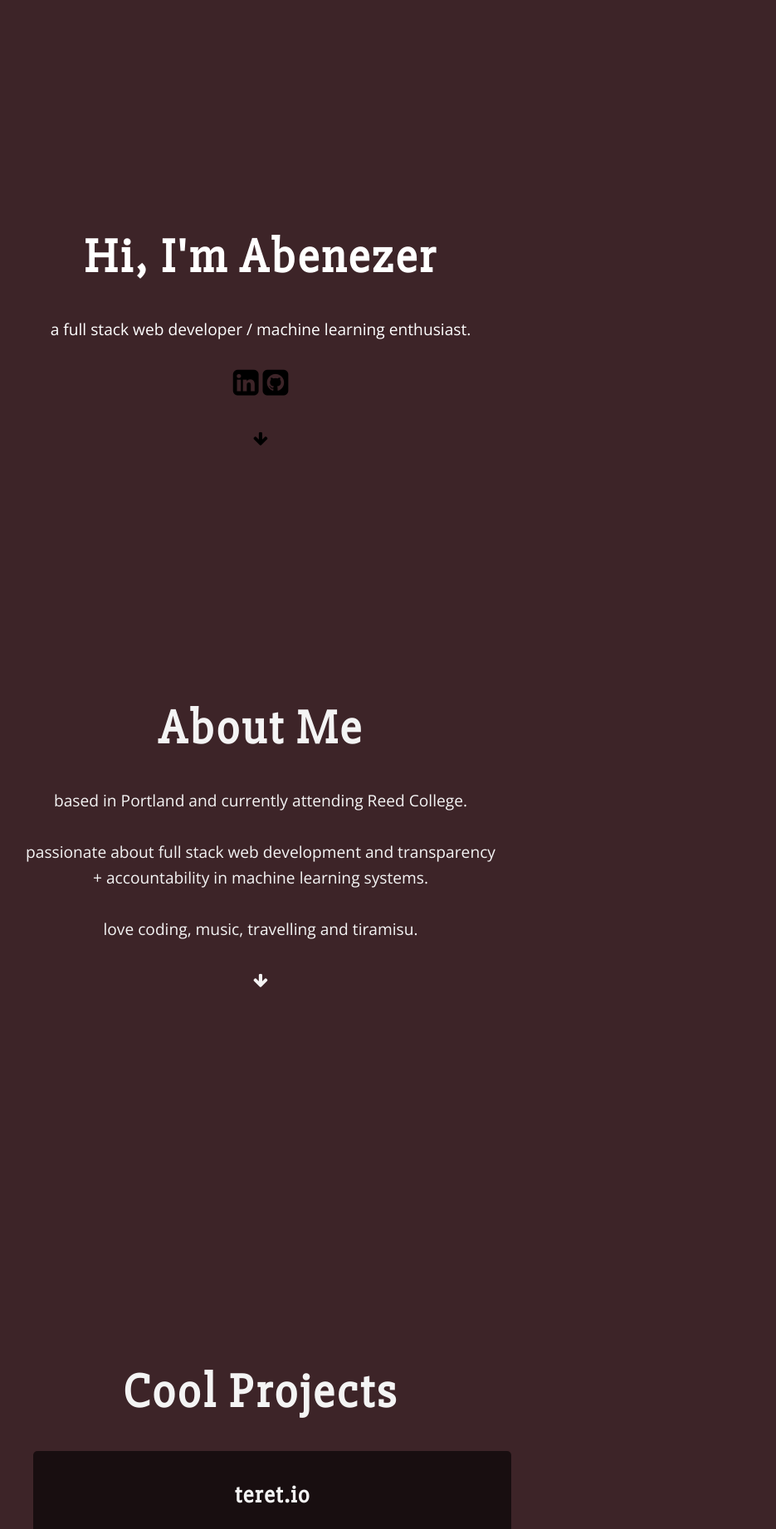
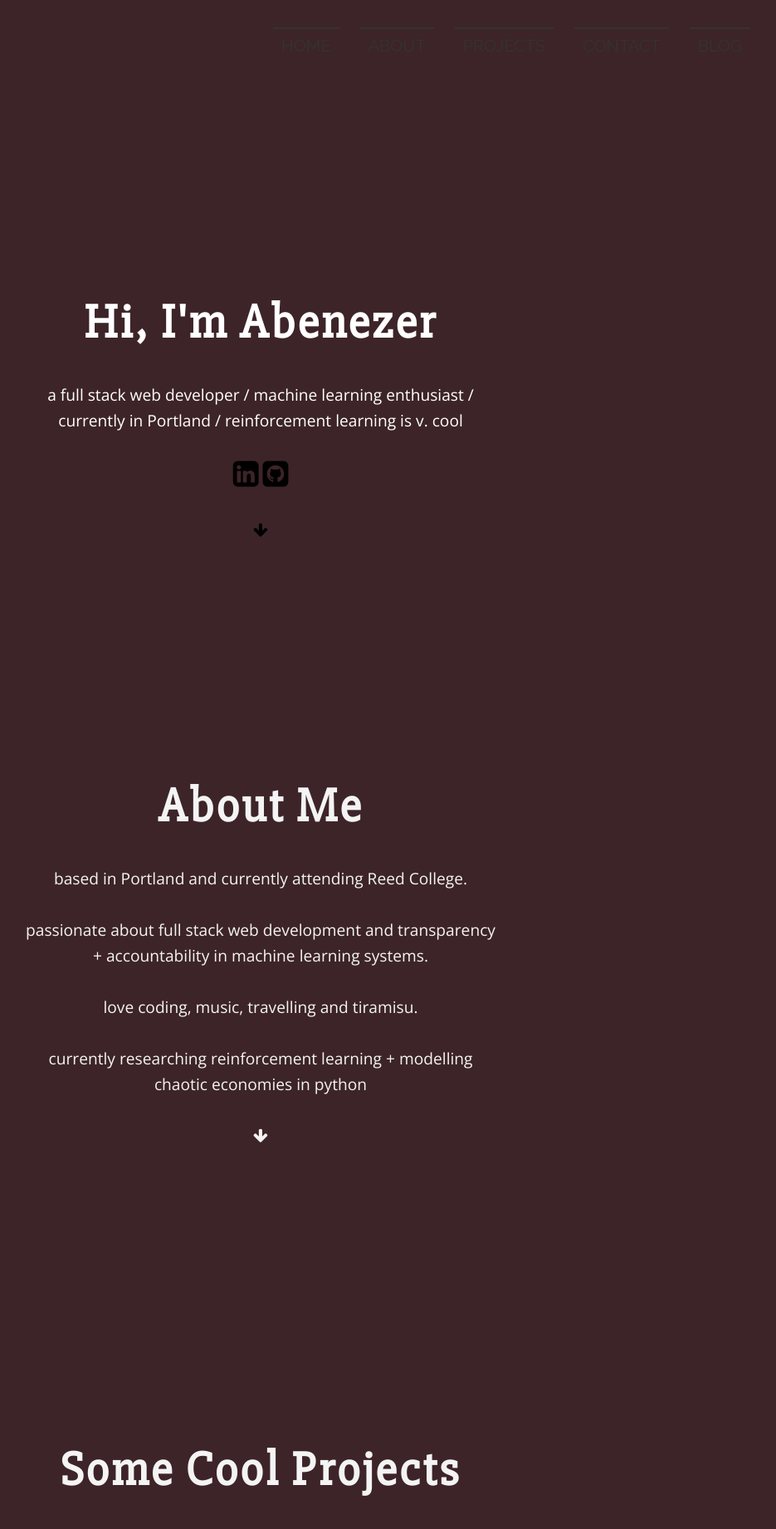
Before and after one commit to a6enez3r/portfolio, a Flask app: page / in a window 1280 px wide. Shown: the top 1843 px of the page at 83% size, without its empty margins (326-1261 px from the left). Run offline with Flask 2, Linux system fonts and the light colour scheme; some libraries are stand-ins or nearby versions.

Commit message:
alpha final adjustments. added white tiles to homepage projects section. need more for portfolio section

```diff
--- a/portfolio/templates/home.html
+++ b/portfolio/templates/home.html
@@ -8,71 +8,19 @@
     <link rel="stylesheet" href="https://cdnjs.cloudflare.com/ajax/libs/font-awesome/4.7.0/css/font-awesome.min.css">
     <script src="https://code.jquery.com/jquery-3.2.1.js" integrity="sha256-DZAnKJ/6XZ9si04Hgrsxu/8s717jcIzLy3oi35EouyE=" crossorigin="anonymous"></script>
 
-    <style>
-
-        @import url('https://fonts.googleapis.com/css?family=Open+Sans|Slabo+27px');
-        /* Setting fade transition and default settings */
+<style>
+@import url('https://fonts.googleapis.com/css?family=Open+Sans|Slabo+27px');
+@import url('https://fonts.googleapis.com/css?family=Raleway');
 
 body {
   color: #000;
   background-color: #f4f4f4;
   transition: background-color 0.75s ease;
-}
-
-/* panel styles */
-.panel {
-  /* min height incase content is higher than window height */
-  min-height: 100vh;
-  display: flex;
-  justify-content: space-around;
-  flex-direction: column;
-  align-items: center;
-  /* outline: 10px solid hotpink; */
-  /* turn above on to see the edge of panels */
-}
-
-
-/* colours */
-.color-violet {
-  background-color: #265E79;
-  color: #ffffff;
-}
-.color-indigo {
-  background-color: #8C6B36;
-  color: #ffffff;
-}
-.color-blue {
-  background-color: #3D2428;
-  color: #ffffff;
-}
-
-.text {
-  min-height: 100vh;
-  jutify-content: center;
-}
-
-
-.color-green {
-  background-color: #2B5B49;
-  color: #ffffff;
-}
-
-.color-yellow {
-  background-color: #F3D685;
-}
-.color-orange {
-  background-color: #D97B37;
-}
-.color-red {
-  background-color: #BF574C;
-}
-
-/* styling for demo, can ignore */
-body {
   text-align: center;
   font-size: 120%;
   line-height: 1.618;
 }
+
 h1, h2, h3, h4{
   letter-spacing: 0.05em;
   line-height: 1.1;
@@ -102,46 +50,156 @@ a {
   color: black;
 }
 
+.panel {
+  min-height: 100vh;
+  display: flex;
+  justify-content: space-around;
+  flex-direction: column;
+  align-items: center;
+}
+
+.color-violet {
+  background-color: #265E79;
+  color: #ffffff;
+}
+.color-indigo {
+  background-color: #8C6B36;
+  color: #ffffff;
+}
+.color-blue {
+  background-color: #3D2428;
+  color: #ffffff;
+}
+
+.text {
+  min-height: 100vh;
+  jutify-content: center;
+  text-align: center;
+}
+
+.color-green {
+  background-color: #2B5B49;
+  color: #ffffff;
+}
+
+.color-yellow {
+  background-color: #F3D685;
+}
+.color-orange {
+  background-color: #D97B37;
+}
+.color-red {
+  background-color: #BF574C;
+}
+
 #about, #experience, #projects, #contact {
   color: #f4f4f4;
+}
+
+.box-container {
+  width: 100%;
+  margin: 0 auto;
+  text-align: center;
 }
 
 .box {
   margin: 2.5%;
   padding: 2.5%;
-  width: 100%;
+  width: 45%;
   box-sizing: border-box;
-  background: rgba(0, 0, 0, 0.6);
-  cursor: pointer;
-  border-radius: 5px;
+  background: #f4f4f4;
+  border-radius: 15px;
+  display: inline-block;
 }
 
 .box p {
   font-family: 'Open Sans', sans-serif;
   line-height: 1.618;
   letter-spacing: 0.05em;
-  max-width: 30em;
-  padding: 2.5%;
-  margin: 2.5%;;
-  color: #f4f4f4;
-  margin-bottom: 0.809em;
+  color: #333;
+  text-align: center;
 }
 
-.box-text {
-    font-size: 0.75em;
+.box h2 {
+  line-height: 1.618;
+  color: #333;
 }
 
 #contact {
     margin-top: 15%;
 }
 
+div.container
+{
+    font-family: Raleway;
+    margin: 0 auto;
+    padding: 2.5% 2.5%;
+    text-align: right;
+}
+
+div.container a
+{
+    color: #333;
+    text-decoration: none;
+    font: 20px Raleway;
+    margin: 0px 10px;
+    padding: 10px 10px;
+    position: relative;
+    z-index: 0;
+    cursor: pointer;
+}
+
+div.topLeftBorders a:before
+{
+    position: absolute;
+    top: 0px;
+    left: 0px;
+    width: 2px;
+    height: 0px;
+    background: #333;
+    content: "";
+    opacity: 1;
+    transition: all 0.3s;
+}
+
+div.topLeftBorders a:after
+{
+    position: absolute;
+    top: 0px;
+    left: 0px;
+    width: 100%;
+    height: 2px;
+    background: #333;
+    content: "";
+    opacity: 1;
+    transition: all 0.3s;
+}
+
+div.topLeftBorders a:hover:before
+{
+    height: 100%;
+}
+
+div.topLeftBorders a:hover:after
+{
+    opacity: 0;
+    top: 100%;
+}
+
 </style>
 </head>
 <body>
+    <div class="container indigo topLeftBorders">
+        <a href="#home">HOME</a>
+        <a href="#about">ABOUT</a>
+        <a href="#projects">PROJECTS</a>
+        <a href="#contact">CONTACT</a>
+        <a href="https://teret.abmamo.com">BLOG</a>
+    </div>
     <div class="panel" data-color="white" id="home">
         <div>
             <h1> Hi, I'm Abenezer </h1>
-            <p> a full stack web developer / machine learning enthusiast.</p>
+            <p> a full stack web developer / machine learning enthusiast / currently in Portland / reinforcement learning is v. cool</p>
             <p>
                 <a href="https://www.linkedin.com/in/abmamo" target='_blank'><i class="fa fa-linkedin-square" style="font-size:36px"></i></a>
                 <a href="https://github.com/abmamo" target='_blank'><i class="fa fa-github-square" style="font-size:36px"></i></a>
@@ -156,30 +214,30 @@ a {
         <p> based in Portland and currently attending Reed College. </p>
         <p> passionate about full stack web development and transparency + accountability in machine learning systems. </p>
         <p> love coding, music, travelling and tiramisu. </p>
+        <p> currently researching reinforcement learning + modelling chaotic economies in python</p>
         <p> <a href="#projects"><i class="fa fa-arrow-down" aria-hidden="true" style="color: #f4f4f4"></i></a></p>
         </div>
     </div>
     <div class="panel" data-color="blue" id="projects">
-        <div class="text">
-        <h1>Cool Projects</h1>
+        <div class="box-container">
+        <h1>Some Cool Projects</h1>
             <div class="box">
-                <h2>teret.io</h3>
-                <p>
-                    <span class="box-text">
-                        inspired by my experiences as an international student living in Portland, for the past year I have dedicated the majority of my free time to developing teret.io: a microblogging web application written in flask + html/javascript. it is a site that aims to serve as a content publishing platform for short stories and life experiences from around the globe. it is intended as casual and safe space for diverse and multicultural viewpoints to coexist in. i am currently
-                        co developing a curated set of short stories and life experiences to publish and launch the website. <a href="https://www.teret.io/about"><span class="link-text">read more</span></a>
-                    </span>
-                </p>
+                <h2>teret / ተረት</h2>
+
+                <p>inspired by experiences as an international student living in Portland + traveling in the US + Europe. journal / microblogging application w/ rich text editing + image upload + in-built web music player written in flask + Javascript</p>
+                <p>check it out @ <a href="https://www.teret.abmamo.com">HERE</a></p>
+
             </div>
             <div class="box">
-                <h2> curriculum learning </h3>
-                <p>
-                    <span class="box-text">
-                        i am currently thesising on the use of curriculum learning in traning neural networks and exploring various training regimens for optimising convergence rates. these regimens are then used to efficiently train sense aware word vector embeddings that can be used in various natural language processing tasks. <a href="https://github.com/abmamo/thesis"><span class="link-text">read more </span></a>
-                    </span>
-                </p>
+                <h2> thesis :- word vector induction + curriculum learning + scalable learning for the odd man out task </h2>
+
+                <p>final year thesis explored the use of scalable learning methods in optimizing training regimens for neural networks. </p>
+                <p>more specifically, scalable learning for the odd man out task with applications to word vector induction to generate sense aware embeddings</p>
+                <p>check it out @ <a href="https://github.com/abmamo/thesis"> HERE </a></p>
+
             </div>
         </div>
+
         <p> <a href="#contact"><i class="fa fa-arrow-down" aria-hidden="true" style="color: #f4f4f4"></i></a></p>
     </div>
     <div class="panel" data-color="green" id="contact">
@@ -249,6 +307,7 @@ $(document).ready(function(){
 
         // Add hash (#) to URL when done scrolling (default click behavior)
         window.location.hash = hash;
+	return false;
       });
     } // End if
   });
```
Also changed, not shown: 1 other file.
